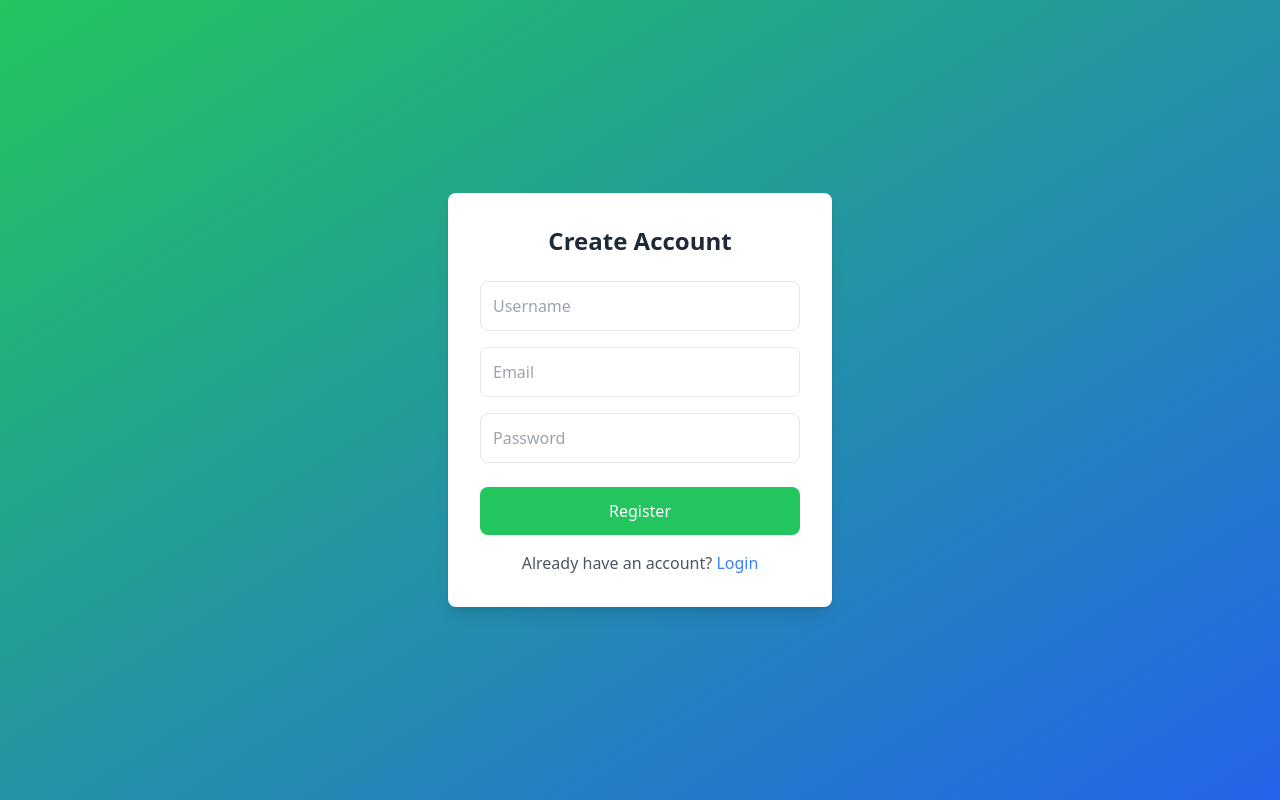
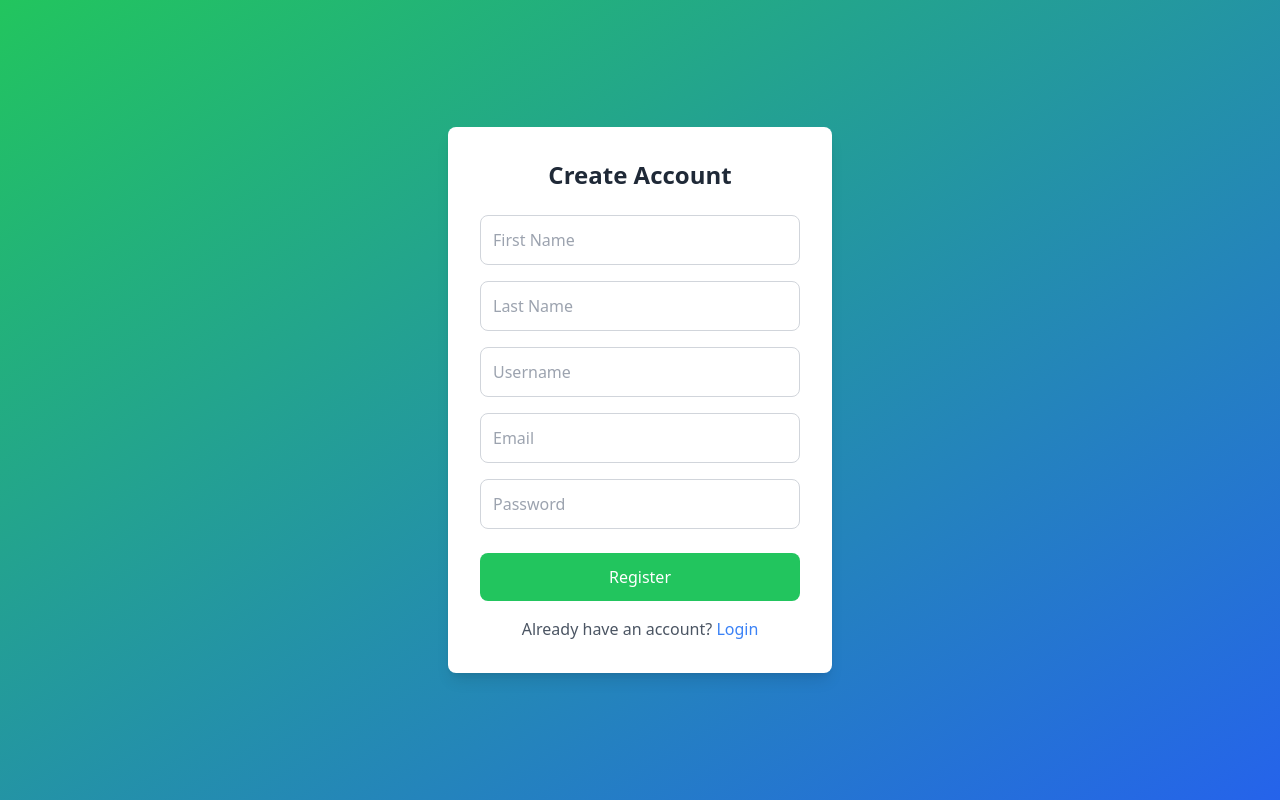
Before and after one commit to rohan-273/chat_app, a React (Vite) app: page / in a window 1280 px wide. Both pictures are taken after a click on the button "Register". Built offline with nearby package versions, Linux system fonts and the light colour scheme.

Commit message:
profile view details and react hook form implemented

```diff
--- a/package.json
+++ b/package.json
@@ -10,13 +10,17 @@
     "preview": "vite preview"
   },
   "dependencies": {
+    "@hookform/resolvers": "^5.2.2",
     "axios": "^1.11.0",
     "crypto-js": "^4.2.0",
     "emoji-picker-react": "^4.13.3",
     "lucide-react": "^0.544.0",
     "react": "^18.2.0",
     "react-dom": "^18.2.0",
-    "socket.io-client": "^4.7.2"
+    "react-hook-form": "^7.62.0",
+    "react-hot-toast": "^2.6.0",
+    "socket.io-client": "^4.7.2",
+    "yup": "^1.7.0"
   },
   "devDependencies": {
     "@types/react": "^18.2.15",
--- a/src/Auth/Auth.jsx
+++ b/src/Auth/Auth.jsx
@@ -26,7 +26,6 @@ function Auth({ onAuth }) {
       const { user, token } = response.data.data;
 
       localStorage.setItem('token', token);
-      localStorage.setItem('username', user.username);
       localStorage.setItem('userId', user.id);
 
       const socket = io('http://192.168.1.60:3001', {
--- a/src/Auth/Login.jsx
+++ b/src/Auth/Login.jsx
@@ -1,13 +1,27 @@
-import { useState } from 'react';
+import { useForm } from 'react-hook-form';
+import { yupResolver } from '@hookform/resolvers/yup';
+import * as yup from 'yup';
+import { toast } from 'react-hot-toast';
+
+const loginSchema = yup.object().shape({
+  email: yup.string().email('Invalid email').required('Email is required'),
+  password: yup.string().required('Password is required'),
+});
 
 function Login({ onLogin, switchToRegister, error }) {
-  const [email, setEmail] = useState('');
-  const [password, setPassword] = useState('');
+  const {
+    register,
+    handleSubmit,
+    formState: { errors, isSubmitting },
+  } = useForm({
+    resolver: yupResolver(loginSchema),
+  });
 
-  const handleSubmit = (e) => {
-    e.preventDefault();
-    if (email.trim() && password.trim()) {
-      onLogin({ email, password });
+  const onSubmit = async (data) => {
+    try {
+      await onLogin(data);
+    } catch (error) {
+      toast.error(error.message || 'Login failed');
     }
   };
 
@@ -15,38 +29,53 @@ function Login({ onLogin, switchToRegister, error }) {
     <div className="flex items-center justify-center h-full bg-gradient-to-br from-blue-500 to-purple-600">
       <div className="bg-white p-8 rounded-lg shadow-lg w-96">
         <h2 className="text-2xl font-bold text-center mb-6 text-gray-800">Login</h2>
-        {error && <div className="text-red-500 text-sm mb-4">{error}</div>}
-        <form onSubmit={handleSubmit}>
+        {error && <div className="text-red-500 text-sm mb-4 text-center">{error}</div>}
+        <form onSubmit={handleSubmit(onSubmit)}>
           <div className="mb-4">
             <input
               type="email"
               placeholder="Email"
-              value={email}
-              onChange={(e) => setEmail(e.target.value)}
-              className="w-full p-3 border rounded-lg focus:outline-none focus:ring-2 focus:ring-blue-500"
-              required
+              {...register('email')}
+              className={`w-full p-3 border rounded-lg focus:outline-none focus:ring-2 ${
+                errors.email ? 'border-red-500 focus:ring-red-200' : 'border-gray-300 focus:ring-blue-500'
+              }`}
+              disabled={isSubmitting}
             />
+            {errors.email && (
+              <p className="text-red-500 text-xs mt-1">{errors.email.message}</p>
+            )}
           </div>
           <div className="mb-6">
             <input
               type="password"
               placeholder="Password"
-              value={password}
-              onChange={(e) => setPassword(e.target.value)}
-              className="w-full p-3 border rounded-lg focus:outline-none focus:ring-2 focus:ring-blue-500"
-              required
+              {...register('password')}
+              className={`w-full p-3 border rounded-lg focus:outline-none focus:ring-2 ${
+                errors.password ? 'border-red-500 focus:ring-red-200' : 'border-gray-300 focus:ring-blue-500'
+              }`}
+              disabled={isSubmitting}
             />
+            {errors.password && (
+              <p className="text-red-500 text-xs mt-1">{errors.password.message}</p>
+            )}
           </div>
           <button
             type="submit"
-            className="w-full bg-blue-500 text-white p-3 rounded-lg hover:bg-blue-600 transition duration-200"
+            disabled={isSubmitting}
+            className={`w-full bg-blue-500 text-white p-3 rounded-lg transition duration-200 ${
+              isSubmitting ? 'opacity-70 cursor-not-allowed' : 'hover:bg-blue-600'
+            }`}
           >
-            Login
+            {isSubmitting ? 'Logging in...' : 'Login'}
           </button>
         </form>
         <p className="text-center mt-4 text-gray-600">
           Don't have an account?{' '}
-          <button onClick={switchToRegister} className="text-green-500 hover:underline">
+          <button
+            onClick={switchToRegister}
+            className="text-green-500 hover:underline"
+            disabled={isSubmitting}
+          >
             Register
           </button>
         </p>
--- a/src/Auth/Register.jsx
+++ b/src/Auth/Register.jsx
@@ -1,14 +1,35 @@
-import { useState } from 'react';
+import { useForm } from 'react-hook-form';
+import { yupResolver } from '@hookform/resolvers/yup';
+import * as yup from 'yup';
+import { toast } from 'react-hot-toast';
+
+const registerSchema = yup.object().shape({
+  firstName: yup.string().required('First name is required'),
+  lastName: yup.string().required('Last name is required'),
+  username: yup.string()
+    .required('Username is required')
+    .min(3, 'Username must be at least 3 characters')
+    .max(20, 'Username must not exceed 20 characters'),
+  email: yup.string().email('Invalid email').required('Email is required'),
+  password: yup.string()
+    .required('Password is required')
+    .min(6, 'Password must be at least 6 characters'),
+});
 
 function Register({ onRegister, switchToLogin, error }) {
-  const [username, setUsername] = useState('');
-  const [email, setEmail] = useState('');
-  const [password, setPassword] = useState('');
+  const {
+    register,
+    handleSubmit,
+    formState: { errors, isSubmitting },
+  } = useForm({
+    resolver: yupResolver(registerSchema),
+  });
 
-  const handleSubmit = (e) => {
-    e.preventDefault();
-    if (username.trim() && email.trim() && password.trim()) {
-      onRegister({ username, email, password });
+  const onSubmit = async (data) => {
+    try {
+      await onRegister(data);
+    } catch (error) {
+      toast.error(error.message || 'Registration failed');
     }
   };
 
@@ -16,48 +37,95 @@ function Register({ onRegister, switchToLogin, error }) {
     <div className="flex items-center justify-center h-full bg-gradient-to-br from-green-500 to-blue-600">
       <div className="bg-white p-8 rounded-lg shadow-lg w-96">
         <h2 className="text-2xl font-bold text-center mb-6 text-gray-800">Create Account</h2>
-        {error && <div className="text-red-500 text-sm mb-4">{error}</div>}
-        <form onSubmit={handleSubmit}>
+        {error && <div className="text-red-500 text-sm mb-4 text-center">{error}</div>}
+        <form onSubmit={handleSubmit(onSubmit)}>
+          <div className="mb-4">
+            <input
+              type="text"
+              placeholder="First Name"
+              {...register('firstName')}
+              className={`w-full p-3 border rounded-lg focus:outline-none focus:ring-2 ${
+                errors.firstName ? 'border-red-500 focus:ring-red-200' : 'border-gray-300 focus:ring-green-500'
+              }`}
+              disabled={isSubmitting}
+            />
+            {errors.firstName && (
+              <p className="text-red-500 text-xs mt-1">{errors.firstName.message}</p>
+            )}
+          </div>
+          <div className="mb-4">
+            <input
+              type="text"
+              placeholder="Last Name"
+              {...register('lastName')}
+              className={`w-full p-3 border rounded-lg focus:outline-none focus:ring-2 ${
+                errors.lastName ? 'border-red-500 focus:ring-red-200' : 'border-gray-300 focus:ring-green-500'
+              }`}
+              disabled={isSubmitting}
+            />
+            {errors.lastName && (
+              <p className="text-red-500 text-xs mt-1">{errors.lastName.message}</p>
+            )}
+          </div>
           <div className="mb-4">
             <input
               type="text"
               placeholder="Username"
-              value={username}
-              onChange={(e) => setUsername(e.target.value)}
-              className="w-full p-3 border rounded-lg focus:outline-none focus:ring-2 focus:ring-green-500"
-              required
+              {...register('username')}
+              className={`w-full p-3 border rounded-lg focus:outline-none focus:ring-2 ${
+                errors.username ? 'border-red-500 focus:ring-red-200' : 'border-gray-300 focus:ring-green-500'
+              }`}
+              disabled={isSubmitting}
             />
+            {errors.username && (
+              <p className="text-red-500 text-xs mt-1">{errors.username.message}</p>
+            )}
           </div>
           <div className="mb-4">
             <input
               type="email"
               placeholder="Email"
-              value={email}
-              onChange={(e) => setEmail(e.target.value)}
-              className="w-full p-3 border rounded-lg focus:outline-none focus:ring-2 focus:ring-green-500"
-              required
+              {...register('email')}
+              className={`w-full p-3 border rounded-lg focus:outline-none focus:ring-2 ${
+                errors.email ? 'border-red-500 focus:ring-red-200' : 'border-gray-300 focus:ring-green-500'
+              }`}
+              disabled={isSubmitting}
             />
+            {errors.email && (
+              <p className="text-red-500 text-xs mt-1">{errors.email.message}</p>
+            )}
           </div>
           <div className="mb-6">
             <input
               type="password"
               placeholder="Password"
-              value={password}
-              onChange={(e) => setPassword(e.target.value)}
-              className="w-full p-3 border rounded-lg focus:outline-none focus:ring-2 focus:ring-green-500"
-              required
+              {...register('password')}
+              className={`w-full p-3 border rounded-lg focus:outline-none focus:ring-2 ${
+                errors.password ? 'border-red-500 focus:ring-red-200' : 'border-gray-300 focus:ring-green-500'
+              }`}
+              disabled={isSubmitting}
             />
+            {errors.password && (
+              <p className="text-red-500 text-xs mt-1">{errors.password.message}</p>
+            )}
           </div>
           <button
             type="submit"
-            className="w-full bg-green-500 text-white p-3 rounded-lg hover:bg-green-600 transition duration-200"
+            disabled={isSubmitting}
+            className={`w-full bg-green-500 text-white p-3 rounded-lg transition duration-200 ${
+              isSubmitting ? 'opacity-70 cursor-not-allowed' : 'hover:bg-green-600'
+            }`}
           >
-            Register
+            {isSubmitting ? 'Creating account...' : 'Register'}
           </button>
         </form>
         <p className="text-center mt-4 text-gray-600">
           Already have an account?{' '}
-          <button onClick={switchToLogin} className="text-blue-500 hover:underline">
+          <button
+            onClick={switchToLogin}
+            className="text-blue-500 hover:underline"
+            disabled={isSubmitting}
+          >
             Login
           </button>
         </p>
--- a/src/components/ProfileView.jsx
+++ b/src/components/ProfileView.jsx
@@ -1,30 +1,120 @@
+import { useEffect } from "react";
+import { useForm } from "react-hook-form";
+import { yupResolver } from "@hookform/resolvers/yup";
+import * as yup from "yup";
+import { toast } from "react-hot-toast";
 import { Edit2 } from "lucide-react";
+import axios from "axios";
 
-function ProfileView({ user }) {
+const profileSchema = yup.object().shape({
+  firstName: yup.string().required("First name is required"),
+  lastName: yup.string().required("Last name is required"),
+  username: yup
+    .string()
+    .required("Username is required")
+    .min(3, "Username must be at least 3 characters")
+    .max(20, "Username must not exceed 20 characters"),
+  email: yup.string().email("Invalid email").required("Email is required"),
+});
+
+function ProfileView() {
+  const {
+    register,
+    reset,
+    formState: { isDirty, isSubmitting  },
+    watch,
+  } = useForm({
+    resolver: yupResolver(profileSchema),
+    defaultValues: {
+      firstName: "",
+      lastName: "",
+      username: "",
+      email: "",
+    },
+  });
+
+  const currentUsername = watch("username");
+
+  useEffect(() => {
+    const token = localStorage.getItem("token");
+    if (!token) return;
+
+    const fetchProfile = async () => {
+      try {
+        const res = await axios.get(
+          `${import.meta.env.VITE_API_URL}/users/profile`,
+          {
+            headers: {
+              Authorization: `Bearer ${token}`,
+              "Content-Type": "application/json",
+            },
+          }
+        );
+        if (res.data?.success) {
+          const profileData = res.data.data;
+          reset({
+            firstName: profileData.firstName,
+            lastName: profileData.lastName,
+            username: profileData.username,
+            email: profileData.email,
+          });
+        }
+      } catch (err) {
+        toast.error(err.response?.data?.message || "Failed to fetch profile");
+      }
+    };
+
+    fetchProfile();
+  }, [reset]);
+
   return (
     <div className="flex flex-col h-full">
       <div className="flex justify-center items-center bg-white py-10 border-b border-gray-300">
         <div className="relative">
-          <div className="w-32 h-32 rounded-full bg-gray-300 flex items-center justify-center text-3xl font-bold">
-            {user?.username?.charAt(0).toUpperCase()}
+          <div className="w-32 h-32 rounded-full bg-blue-100 flex items-center justify-center text-4xl font-bold text-blue-600">
+            {currentUsername?.charAt(0)?.toUpperCase() || "U"}
           </div>
-          <button className="absolute bottom-2 right-2 bg-blue-500 text-white p-2 rounded-full shadow hover:bg-blue-600">
+          <button className="absolute bottom-2 right-2 bg-blue-500 text-white p-2 rounded-full shadow hover:bg-blue-600 transition">
             <Edit2 className="w-4 h-4" />
           </button>
         </div>
       </div>
 
       <div className="flex-1 p-6 bg-gray-100">
-        <div className="grid grid-cols-2 gap-6">
+        <div className="grid grid-cols-1 md:grid-cols-2 gap-4">
+          <div>
+            <label className="block text-sm font-medium text-gray-700 mb-1">
+              First Name
+            </label>
+            <input
+              type="text"
+              {...register("firstName")}
+              className="w-full border border-gray-300 rounded-lg px-3 py-2 bg-gray-100 text-gray-700"
+              readOnly
+            />
+          </div>
+
+          <div>
+            <label className="block text-sm font-medium text-gray-700 mb-1">
+              Last Name
+            </label>
+            <input
+              type="text"
+              {...register("lastName")}
+              className="w-full border border-gray-300 rounded-lg px-3 py-2 bg-gray-100 text-gray-700"
+              readOnly
+            />
+          </div>
+
           <div>
             <label className="block text-sm font-medium text-gray-700 mb-1">
               Username
             </label>
             <input
               type="text"
-              value={user?.username || ""}
+              {...register("username")}
+              className="w-full border border-gray-300 rounded-lg px-3 py-2 bg-gray-100 text-gray-700"
               readOnly
-              className="w-full border border-gray-300 rounded-lg px-3 py-2 focus:outline-none focus:ring-2 focus:ring-blue-500"
             />
           </div>
 
@@ -34,11 +124,23 @@ function ProfileView({ user }) {
             </label>
             <input
               type="email"
-              value={user?.email || ""}
+              {...register("email")}
+              className="w-full border border-gray-300 rounded-lg px-3 py-2 bg-gray-100 text-gray-700"
               readOnly
-              className="w-full border border-gray-300 rounded-lg px-3 py-2 focus:outline-none focus:ring-2 focus:ring-blue-500"
             />
           </div>
+        </div>
+
+        <div className="mt-6 flex justify-center">
+          <button
+            type="submit"
+            disabled={!isDirty || isSubmitting}
+            className={`bg-blue-600 text-white px-6 py-2 rounded-lg shadow hover:bg-blue-700 transition ${
+              !isDirty || isSubmitting ? "opacity-50 cursor-not-allowed" : ""
+            }`}
+          >
+            {isSubmitting ? "Updating..." : "Update Profile"}
+          </button>
         </div>
       </div>
     </div>
--- a/src/main.jsx
+++ b/src/main.jsx
@@ -2,7 +2,11 @@ import React from 'react'
 import ReactDOM from 'react-dom/client'
 import App from './App.jsx'
 import './index.css'
+import { Toaster } from "react-hot-toast";
 
 ReactDOM.createRoot(document.getElementById('root')).render(
+    <>
+    <Toaster position="top-right" reverseOrder={false} />
     <App />
+    </>
 )
```
Also changed, not shown: src/components/Sidebar.jsx (+23 -8 lines), 1 other file (tests, documents, lock files or other folders).
